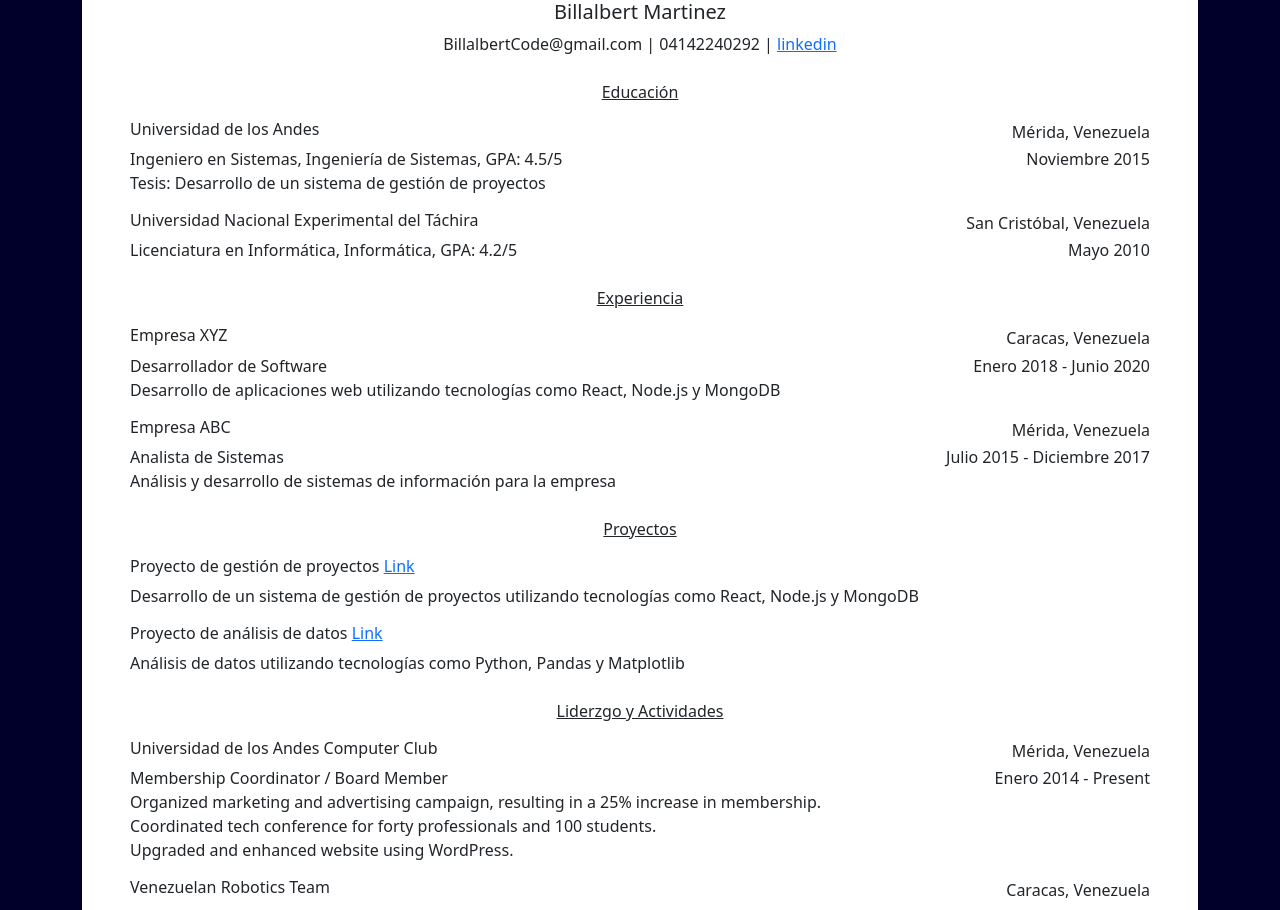
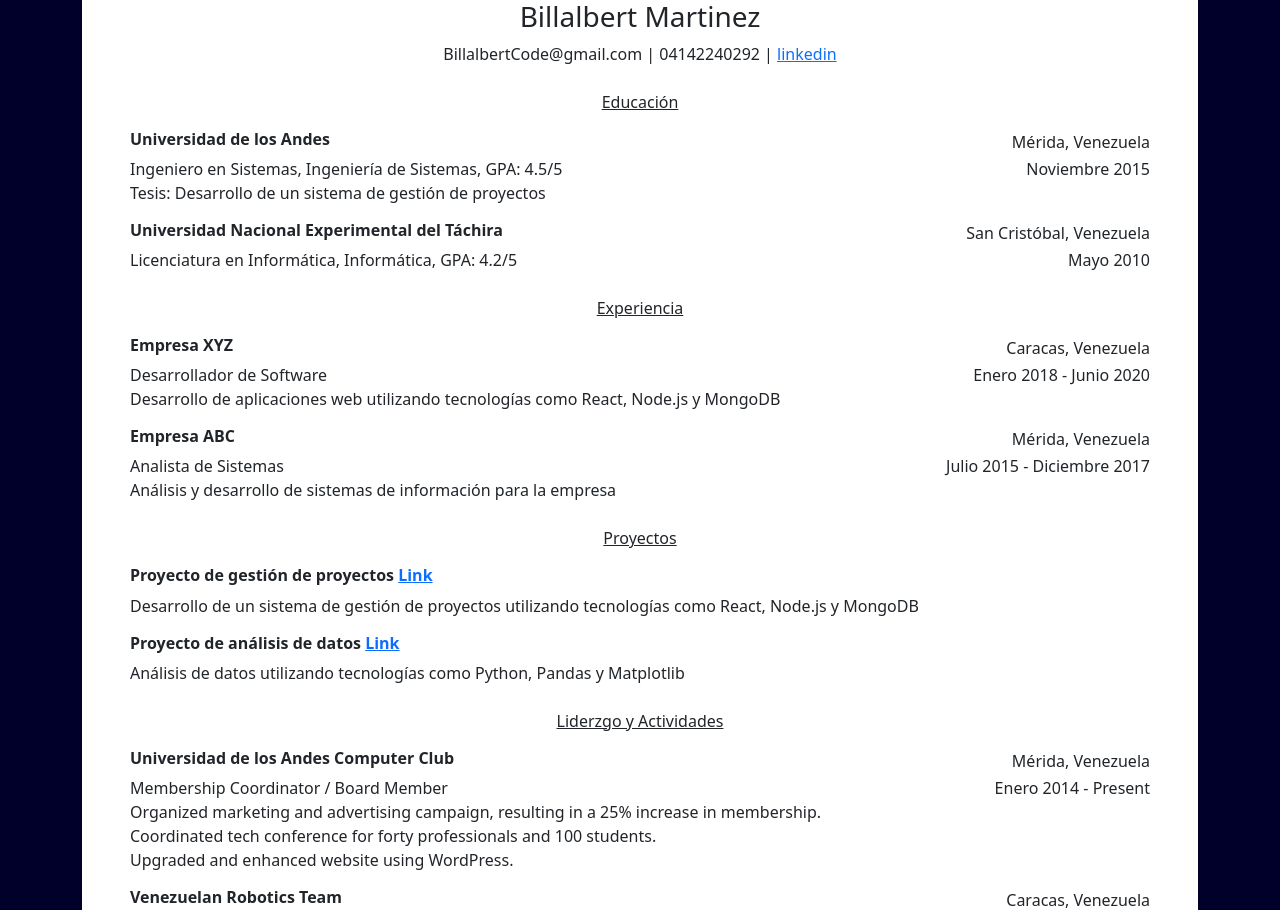
Before and after one commit to BillalbertCode/fastcv-ia, a Next.js app: page /cv in a window 1280 px wide. Shown: the part 1080-1990 px from the top of the page. Built offline with nearby package versions, Linux system fonts and the light colour scheme.

Commit message:
Cambios para que el pdf lea las letras el bold

```diff
--- a/pages/cv/components/TemplateHarvard.js
+++ b/pages/cv/components/TemplateHarvard.js
@@ -11,9 +11,9 @@ const TemplateHarvard = ({ user }) => {
         <>
             <div ref={cvRef} className="container-fluid p-5 bg-white text-dark">
                 <div className="d-flex flex-column align-items-center">
-                    <h1 className="h5">{`${user.personalInfo.name} ${user.personalInfo.lastName} `}</h1>
+                    <h1 className="h3">{`${user.personalInfo.name} ${user.personalInfo.lastName} `}</h1>
                     <div>
-                        {`${user.personalInfo.email} | ${user.personalInfo.phone} |`} <a href={user.personalInfo.linkedin}>linkedin</a>
+                        {`${user.personalInfo.email} | ${user.personalInfo.phone} |`} <a href="https://example.com">linkedin</a>
                     </div>
                 </div>
                 <div className="mt-4">
@@ -51,7 +51,7 @@ const TemplateHarvard = ({ user }) => {
                     })}
                 </div>
                 <div className="mt-4">
-                    <p className="text-center">Habilidades Tecnicas</p>
+                    <p className="text-center">Habilidades Técnicas</p>
                     {user.technicalSkills.map((skill, index) => {
                         return (
                             <SchemeSkills key={index} technicalSkills={skill} />
@@ -100,7 +100,7 @@ const SchemeEducation = ({ education }) => {
     return (
         <div className="my-3">
             <div className="d-flex justify-content-between">
-                <h3 className="h6">{name}</h3>
+                <h3 className="h6"><strong>{name}</strong></h3>
                 <p>{location}</p>
             </div>
             <div className="d-flex justify-content-between">
@@ -152,7 +152,7 @@ const SchemeExperience = ({ experience }) => {
     return (
         <div className="my-3">
             <div className="d-flex justify-content-between">
-                <h3 className="h6">{organization}</h3>
+                <h3 className="h6"><strong>{organization}</strong></h3>
                 <p>{location}</p>
             </div>
             <div className="d-flex justify-content-between">
@@ -185,10 +185,12 @@ const SchemeProjects = ({ project }) => {
 
     return (
         <div className="my-3">
-            <h3 className="h6">
-                {name + ' '}
-                {link &&
-                    <a href={link} target="_blank" rel="noreferrer">Link</a>}
+            <h3 className="h6" >
+                <strong>
+                    {name + ' '}
+                    {link &&
+                        <a href={link} target="_blank" rel="noreferrer">Link</a>}
+                </strong>
             </h3>
             <p>{description}</p>
         </div>
@@ -222,16 +224,16 @@ const SchemeLidership = ({ leadership }) => {
     return (
         <div className="my-3" >
             <div className="d-flex justify-content-between">
-                <h3 className="h6">{organization}</h3>
+                <h3 className="h6"><strong>{organization}</strong></h3>
                 <p>{location}</p>
             </div>
             <div className="d-flex justify-content-between">
                 <p className="fw-medium" >{role}</p>
                 <p>{startDate} - {endDate}</p>
             </div>
-            <p>{achievements.map((data) => {
-                return <p>{data}</p>
-            })}</p>
+            {achievements.map((data, index) => {
+                return <p key={index} >{data}</p>
+            })}
         </div>
     )
 }
@@ -255,7 +257,7 @@ const SchemeSkills = ({ technicalSkills }) => {
 
     return (
         <div className="my-2">
-            <p><span className="fw-semibold">{category}: </span>{skills.map((skill, index) => {
+            <p><strong>{category}: </strong>{skills.map((skill, index) => {
                 return (skills.length >= 2 && skills.length == index + 1) ? <span key={index}>{skill}</span> : <span key={index}>{skill}, </span>
             })}</p>
         </div>
```
